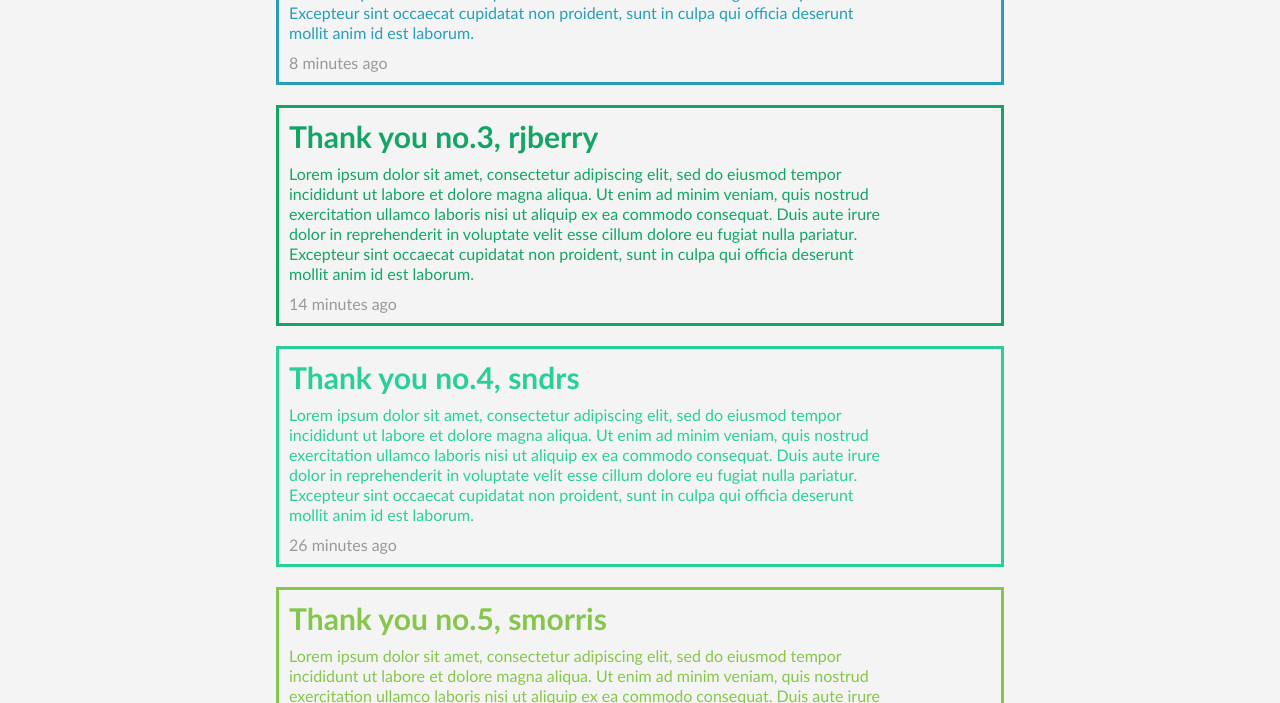
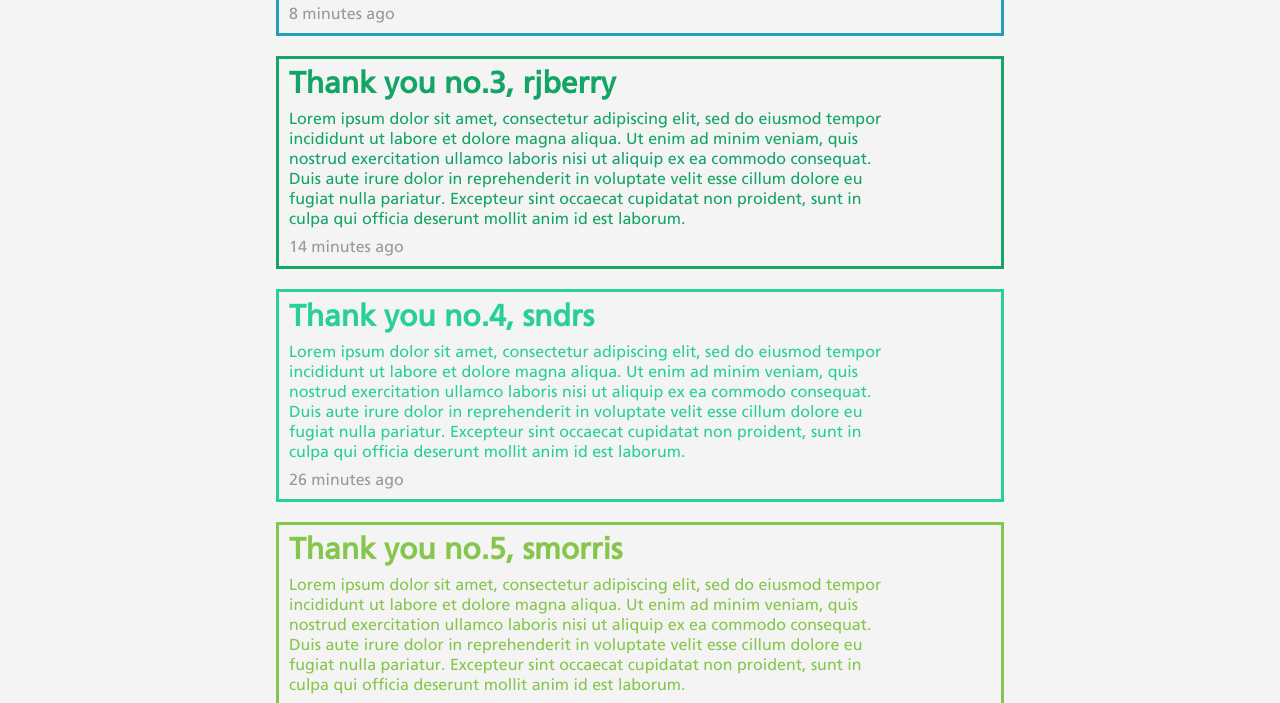
Before and after one commit to robertberry-zz/thank-you-nhs-take-2, a website: page index.html in a window 1280 px wide. Shown: the part 679-1382 px from the top of the page. Drawn offline with Linux system fonts and the light colour scheme.

Commit message:
Use Frutiger fonts

```diff
--- a/css/main.css
+++ b/css/main.css
@@ -1,3 +1,13 @@
+@font-face {
+    font-family: 'Frutiger Roman';
+    src: url('/fonts/FrutiRom.ttf');
+}
+
+@font-face {
+    font-family: 'Frutiger Light';
+    src: url('/fonts/FrutiLig.ttf');
+}
+
 body {
     background-color: #f4f4f4;
     font-family: "Frutiger Roman", "Frutiger Light", Frutiger, "Frutiger Linotype", Univers, Calibri, "Helvetica Neue", Arial, Verdana, sans-serif;
```
